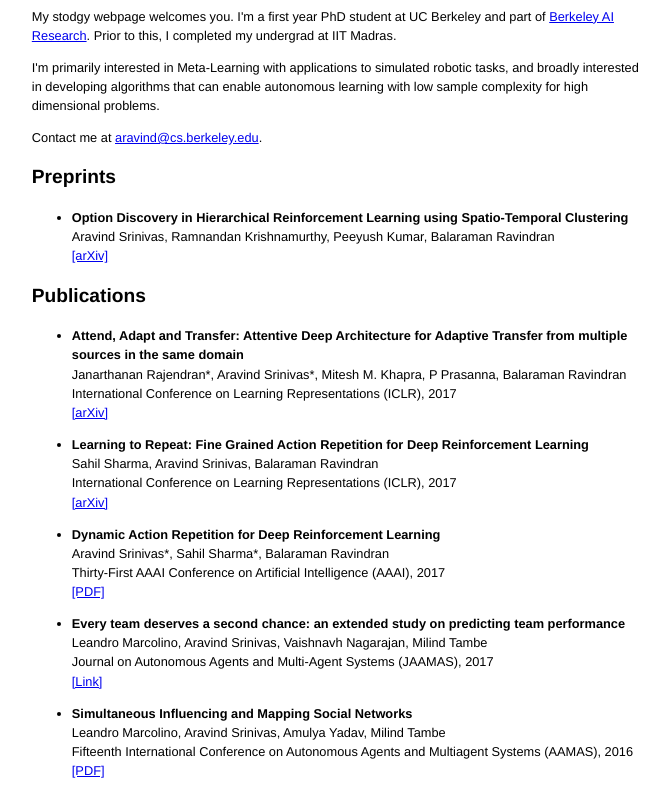
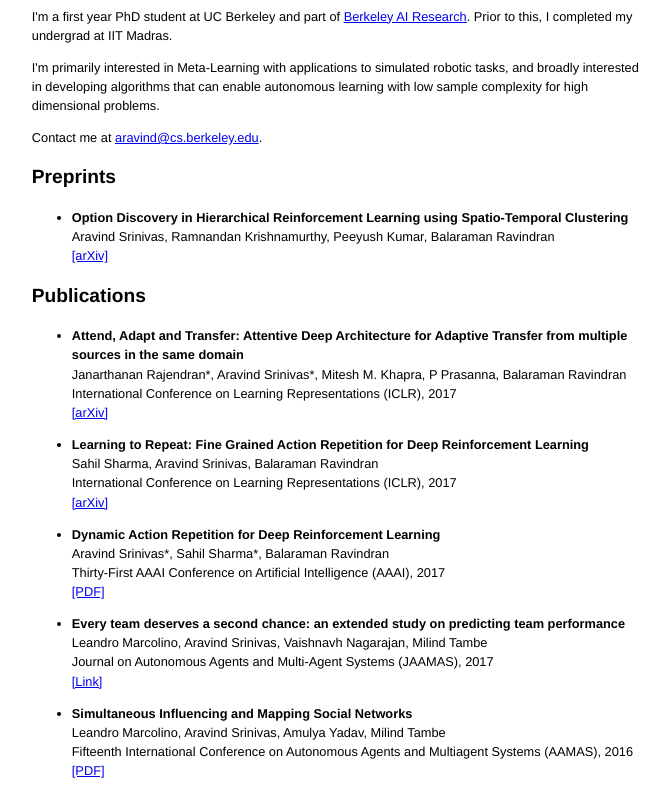
Before and after one commit to aravind0706/aravind.github.io, a plain HTML site: page index.html in a window 1280 px wide. Shown: the part 66-859 px from the top of the page, without its empty margins (301-970 px from the left). Drawn offline with Linux system fonts and the light colour scheme.

Commit message:
Update index.html

```diff
--- a/index.html
+++ b/index.html
@@ -27,7 +27,7 @@
 
 <h1>Aravind Srinivas</h1>
 
-<p>My stodgy webpage welcomes you. I'm a first year PhD student at UC Berkeley and part of <a href="http://bair.berkeley.edu/">Berkeley AI Research</a>.
+<p>I'm a first year PhD student at UC Berkeley and part of <a href="http://bair.berkeley.edu/">Berkeley AI Research</a>.
 Prior to this, I completed my undergrad at IIT Madras.
 
 <p>I'm primarily interested in Meta-Learning with applications to simulated robotic tasks, and broadly interested in developing algorithms that can enable autonomous learning with low sample complexity for high dimensional problems.</p>
```
